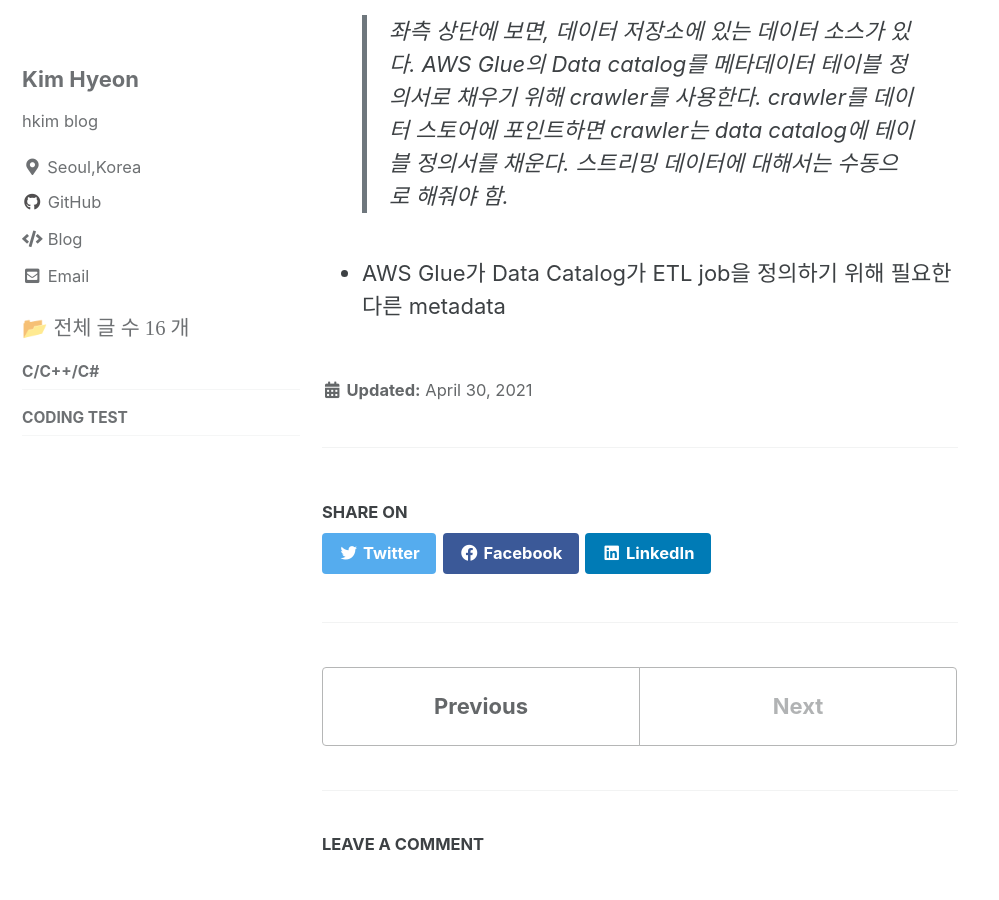
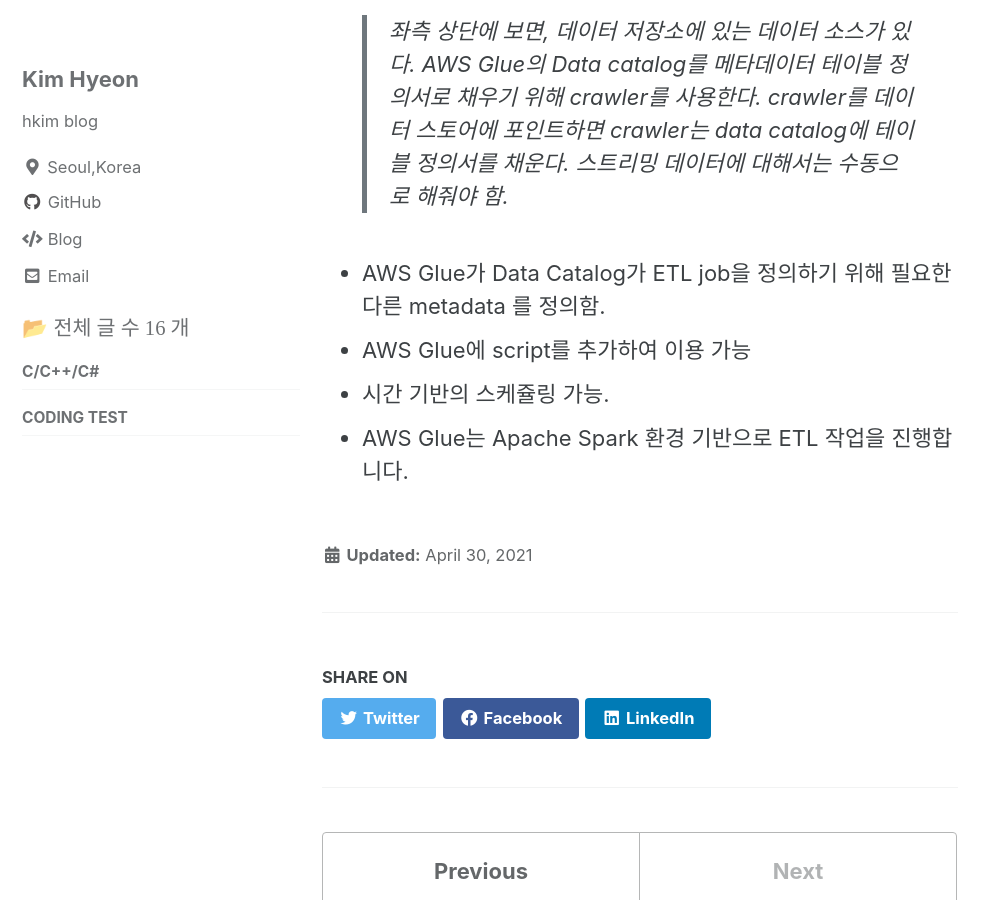
Before and after one commit to hyeonkimmm/hyeonkimmm.github.io, a Jekyll site: the page built from _posts/2021-04-30-aws_glue_01.md, in a window 1280 px wide and 900 px high, scrolled down 1384 px. Shown: the whole window, without its empty margins (0-999 px from the left). Built offline with Jekyll 4.4.1, drawn with Linux system fonts in a browser that asks for light colours; cached includes are drawn as plain includes; comment, search, counter and statistics services are not loaded.

Commit message:
Update 2021-04-30-aws_glue_01.md

```diff
--- a/_posts/2021-04-30-aws_glue_01.md
+++ b/_posts/2021-04-30-aws_glue_01.md
@@ -19,4 +19,7 @@
 > 좌측 상단에 보면, 데이터 저장소에 있는 데이터 소스가 있다.  AWS Glue의 Data catalog를 메타데이터 테이블 정의서로 채우기 위해 crawler를 사용한다. crawler를 데이터 스토어에 포인트하면 crawler는 data catalog에 테이블 정의서를 채운다.
 스트리밍 데이터에 대해서는 수동으로 해줘야 함.
 
-- AWS Glue가 Data Catalog가 ETL job을 정의하기 위해 필요한 다른 metadata
+- AWS Glue가 Data Catalog가 ETL job을 정의하기 위해 필요한 다른 metadata 를 정의함.
+- AWS Glue에 script를 추가하여 이용 가능
+- 시간 기반의 스케쥴링 가능.
+- AWS Glue는 Apache Spark 환경 기반으로 ETL 작업을 진행합니다.
```
